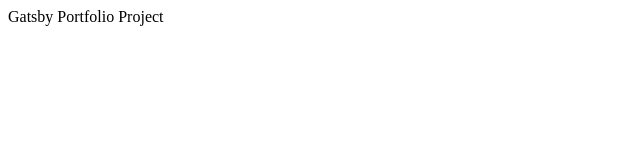
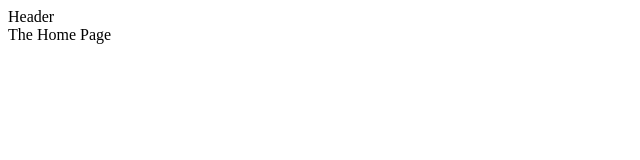
Before and after one commit to godnondsilva/gatsby-portfolio-template, a Gatsby site: page / in a window 1280 px wide. Shown: the whole page, without its empty margins (0-640 px from the left). Built offline with nearby package versions, Linux system fonts and the light colour scheme; Gatsby itself is replaced by a stand-in of ours.

Commit message:
Add layout, header. Update readme

```diff
--- /dev/null
+++ b/src/components/Header.js
@@ -0,0 +1,7 @@
+import React from "react"
+
+const Header = () => {
+  return <div>Header</div>
+}
+
+export default Header
--- /dev/null
+++ b/src/components/Layout.js
@@ -0,0 +1,14 @@
+import React from "react"
+
+import Header from "./Header.js"
+
+const Layout = ({ children }) => {
+  return (
+    <>
+      <Header />
+      <main>{children}</main>
+    </>
+  )
+}
+
+export default Layout
--- a/src/pages/index.js
+++ b/src/pages/index.js
@@ -1,7 +1,13 @@
 import React from "react"
 
+import Layout from "../components/Layout.js"
+
 const Home = () => {
-  return <div>Gatsby Portfolio Project</div>
+  return (
+    <Layout>
+      <div>The Home Page</div>
+    </Layout>
+  )
 }
 
 export default Home
```
Also changed, not shown: README.md.
